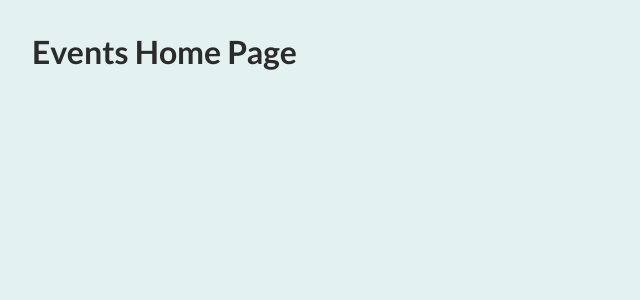
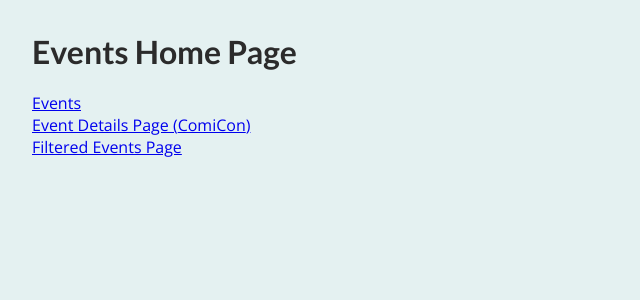
Before and after one commit to eyyMinda/Events-Project, a Next.js app: page / in a window 1280 px wide. Shown: the top 300 px of the page, without its empty margins (0-640 px from the left). Built offline with nearby package versions, Linux system fonts and the light colour scheme.

Commit message:
Routes setup

```diff
--- a/pages/index.js
+++ b/pages/index.js
@@ -1,9 +1,34 @@
-import React from 'react'
+import Link from "next/link";
 
 export default function HomePage() {
+  const specificRoutes = [
+    { id: 'comicon', name: 'ComiCon' }
+  ]
+  const pathname = '/events/'
+
   return (
     <div>
       <h1>Events Home Page</h1>
+
+      <ul>
+        <li>
+          <Link href={{
+            pathname
+          }}>Events</Link>
+        </li>
+        <li>
+          <Link href={{
+            pathname: pathname + '[id]',
+            query: { id: specificRoutes[0].id }
+          }}>Event Details Page ({specificRoutes[0].name})</Link>
+        </li>
+        <li>
+          <Link href={{
+            pathname: pathname + '[year]/' + '[month]',
+            query: { year: '2023', month: '8' }
+          }}>Filtered Events Page</Link>
+        </li>
+      </ul>
     </div>
   )
 }
```
Also changed, not shown: pages/404.js (added, +9 -0 lines), pages/events/[...eventsSlug].js (added, +8 -0 lines), pages/events/[id]/index.js (added, +8 -0 lines), pages/events/index.js (added, +8 -0 lines).
